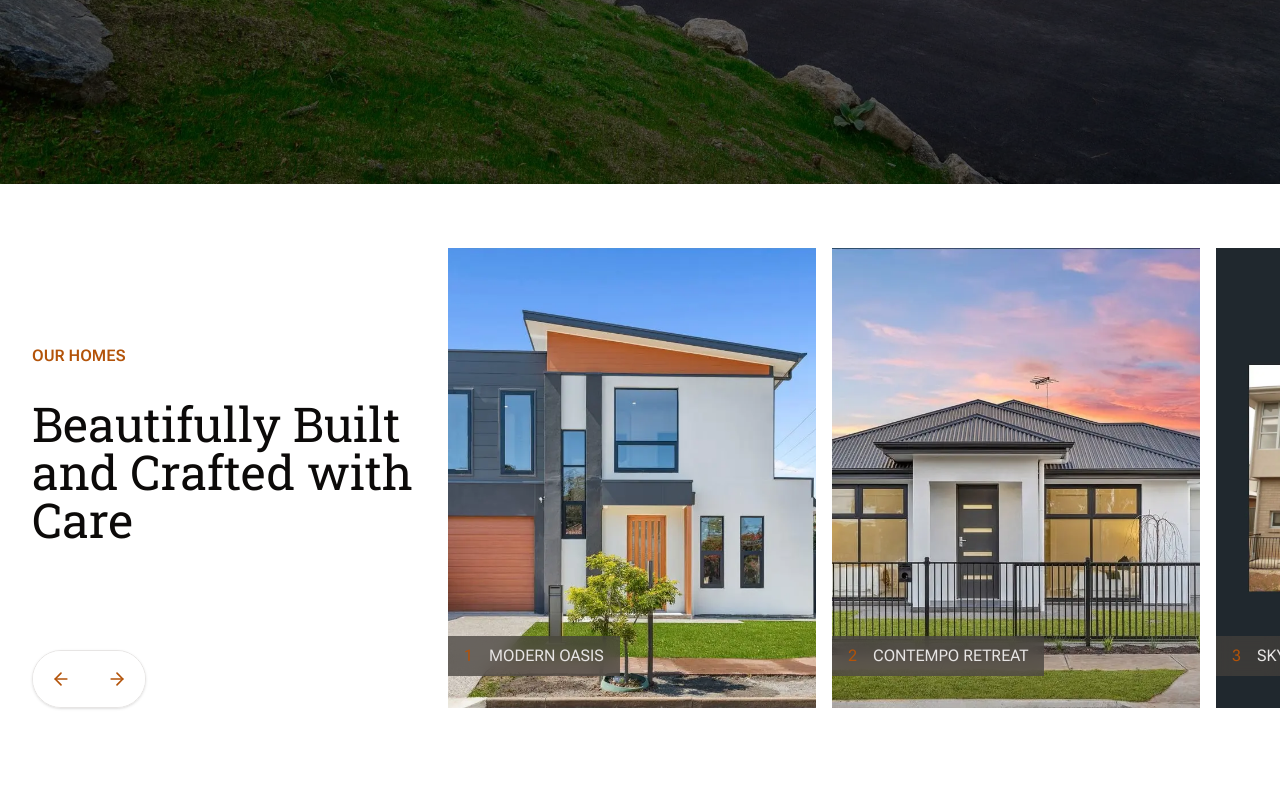
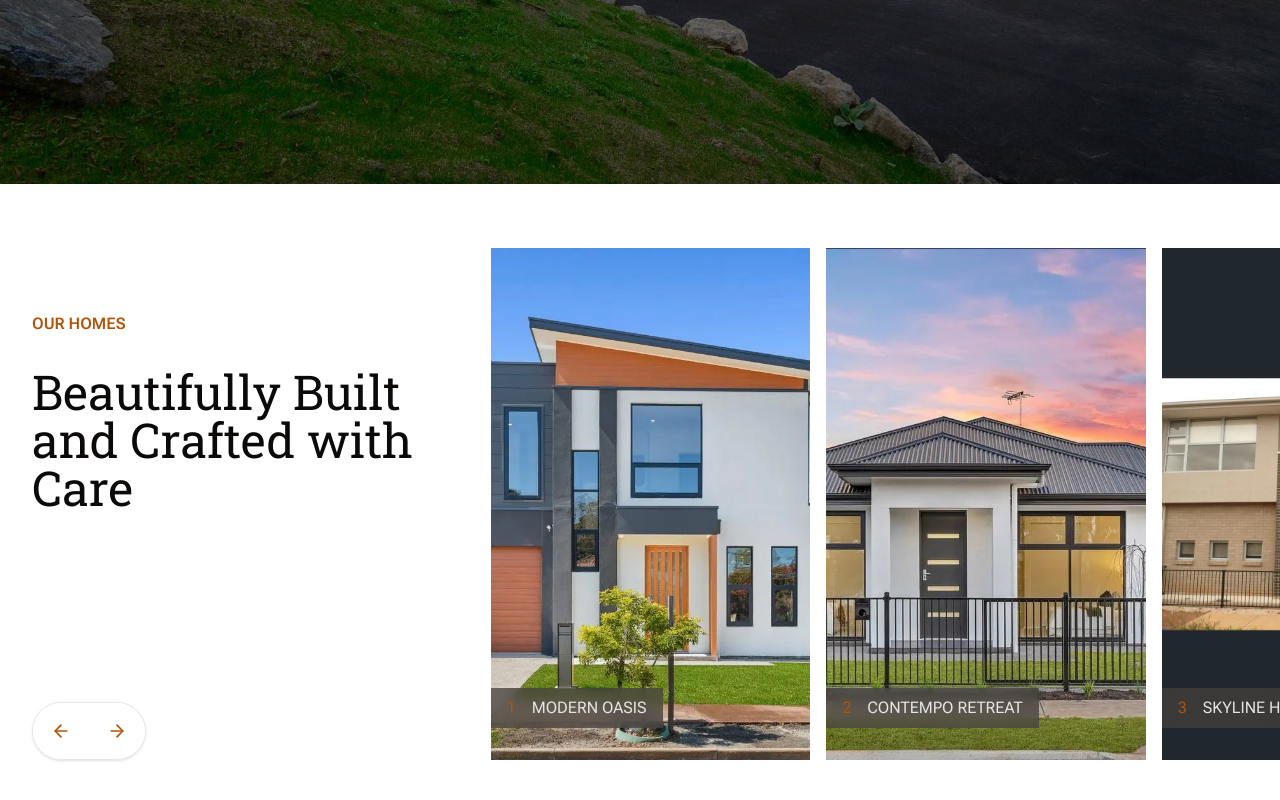
Before and after one commit to forkidd214/tung-homes, a Next.js app: page / in a window 1280 px wide. Shown: the part 616-1416 px from the top of the page. Before the commit the page ends 1388 px from the top, so only its background shows below. Built offline with nearby package versions, Linux system fonts and the light colour scheme.

Commit message:
fix: fix carousel navigation bugs in wide screens and responsive image sizes

```diff
--- a/src/app/_components/our-homes/our-homes.tsx
+++ b/src/app/_components/our-homes/our-homes.tsx
@@ -40,16 +40,6 @@ export default function OurHomes({}: OurHomesProps) {
 
   return (
     <section className={cn('relative isolate mx-auto max-w-7xl px-8 py-16')}>
-      {/* Title */}
-      <div className="z-10 mb-16 space-y-8 lg:absolute lg:left-8 lg:top-40 lg:w-[calc(33%-2rem)]">
-        <span className="block font-sans text-base font-semibold uppercase text-accent">
-          our homes
-        </span>
-        <h2 className="font-serif text-3xl lg:text-5xl">
-          Beautifully Built and Crafted with Care
-        </h2>
-      </div>
-
       {/* Carousel */}
       <Carousel
         setApi={setApi}
@@ -59,14 +49,28 @@ export default function OurHomes({}: OurHomesProps) {
         }}
         // '50vw' counting scrollbar width leads to horizontal overflow
         // Solve the issue by adding overflow-x-hidden to body
-        className="mr-[calc(50%-50vw)] flex flex-col items-center gap-16 lg:flex-row-reverse lg:items-end lg:justify-between"
+        className="mr-[calc(50%-50vw)] flex flex-col items-center gap-16 lg:flex-row lg:items-start lg:justify-start"
       >
+        {/* Title */}
+        <div className="space-y-8 lg:mt-16 lg:basis-1/3">
+          <span className="block font-sans text-base font-semibold uppercase text-accent">
+            our homes
+          </span>
+          <h2 className="font-serif text-3xl lg:text-5xl">
+            Beautifully Built and Crafted with Care
+          </h2>
+        </div>
+
         {/* Carousel Content */}
         <CarouselContent className="w-full lg:basis-2/3">
           {PROJECTS.map((project, index) => (
-            <CarouselItem key={project.slug} className="basis-5/6 lg:basis-96">
+            <CarouselItem
+              key={project.slug}
+              // prevent showing all items to make carousel navigation work
+              className="basis-5/6 sm:basis-2/3 xl:basis-5/12"
+            >
               <ProjectCard
-                className={'aspect-[4/5]'}
+                className={'h-[25rem] lg:h-[32rem]'}
                 href={`/projects/${project.slug}`}
                 title={project.name}
                 index={index + 1}
@@ -75,7 +79,7 @@ export default function OurHomes({}: OurHomesProps) {
                   src={project.images[0]}
                   alt={project.images[0].alt}
                   fill
-                  sizes="(min-width: 1024px) 24rem, 83.33%"
+                  sizes="(min-width: 1280px) 42vw, (min-width: 640px) 67vw, 84vw"
                   style={{
                     objectFit: 'cover',
                   }}
@@ -90,12 +94,13 @@ export default function OurHomes({}: OurHomesProps) {
         <div
           // TODO: Add progress animation
           className={cn(
-            'relative isolate mr-8 w-fit space-x-0 rounded-full border shadow',
+            'relative isolate mr-8 min-w-fit max-w-fit space-x-0 rounded-full border shadow',
+            'lg:absolute lg:bottom-0 lg:left-0',
             '*:border-0 *:text-accent hover:*:bg-background hover:*:text-accent',
           )}
         >
-          <CarouselPrevious className="rounded-r-none" />
-          <CarouselNext className="rounded-l-none" />
+          <CarouselPrevious tabIndex={-1} className="rounded-r-none" />
+          <CarouselNext tabIndex={-1} className="rounded-l-none" />
           <ProgressBorder
             progress={scrollProgress}
             className="absolute inset-0 -z-10 grid place-content-center"
```
